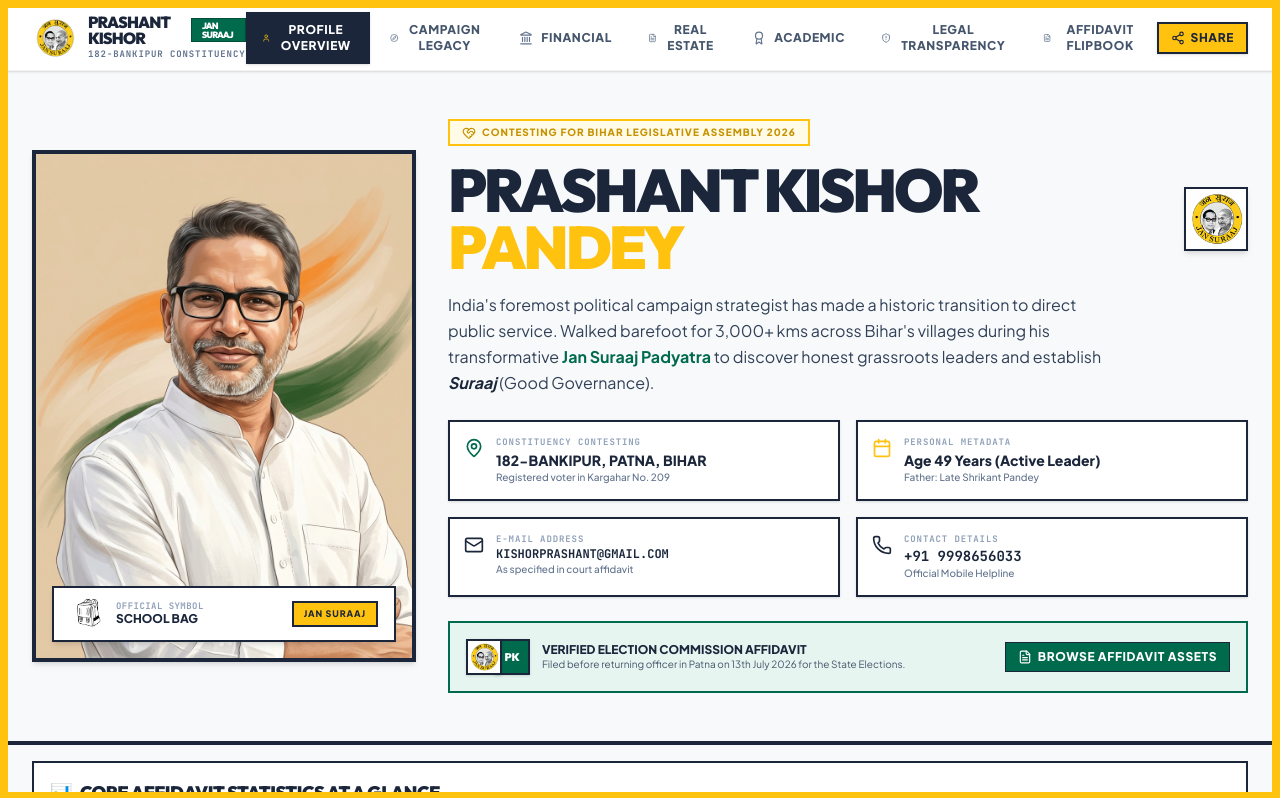
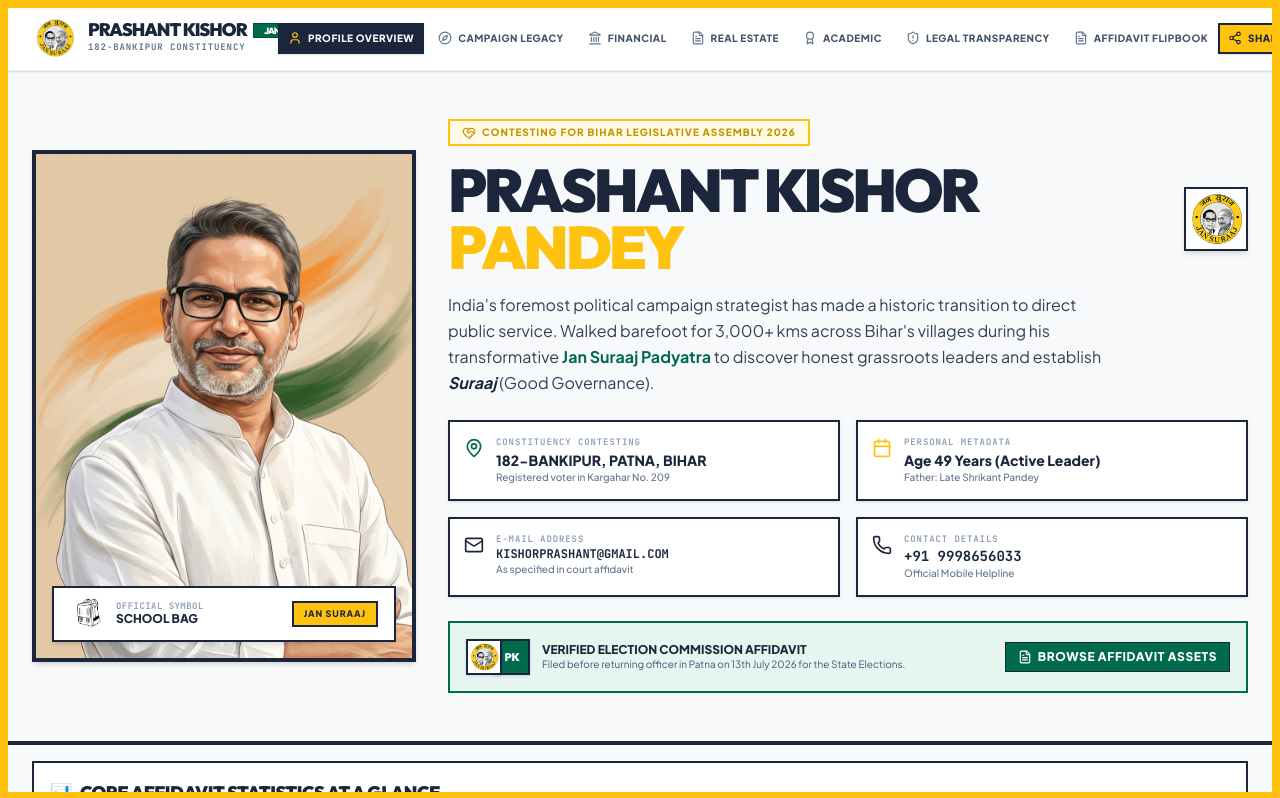
Before and after one commit to Spiderplant7450/Prashant-Kishor-Jan-Suraaj-Dashboard, a React (Vite) app: page / in a window 1280 px wide. Shown: the top 798 px of the page. Built offline with nearby package versions, Linux system fonts and the light colour scheme.

Commit message:
feat: improve UI responsiveness for header and flipbook
Update header layout to prevent text wrapping on smaller screens and enhance the affidavit flipbook navigation controls with circular buttons for better mobile/desktop usability.

```diff
--- a/src/components/AffidavitFlipbook.tsx
+++ b/src/components/AffidavitFlipbook.tsx
@@ -51,6 +51,15 @@
           </p>
         </div>
 
+        <div className="flex flex-row items-center justify-center gap-2 sm:gap-8">
+          <button
+            onClick={prevPage}
+            className="hidden sm:flex items-center justify-center w-12 h-12 bg-brand-navy text-white hover:bg-opacity-90 transition-all rounded-full shadow-lg shrink-0"
+            aria-label="Previous Page"
+          >
+            <ChevronLeft className="w-6 h-6" />
+          </button>
+
           <div className="flex flex-col items-center gap-6">
             <HTMLFlipBook
               width={400}
@@ -73,21 +82,31 @@
               ))}
             </HTMLFlipBook>
 
-          <div className="flex gap-4">
+            {/* Mobile buttons */}
+            <div className="flex sm:hidden gap-4">
               <button
                 onClick={prevPage}
-              className="flex items-center gap-2 px-6 py-3 bg-brand-navy text-white font-black uppercase tracking-wider hover:bg-opacity-90 transition-all border-2 border-brand-navy cursor-pointer"
+                className="flex items-center gap-2 px-4 py-2 bg-brand-navy text-white font-black uppercase tracking-wider hover:bg-opacity-90 transition-all border-2 border-brand-navy cursor-pointer"
               >
-              <ChevronLeft className="w-5 h-5" /> Previous
+                <ChevronLeft className="w-5 h-5" /> Prev
               </button>
               <button
                 onClick={nextPage}
-              className="flex items-center gap-2 px-6 py-3 bg-saffron text-white font-black uppercase tracking-wider hover:bg-saffron-dark transition-all border-2 border-saffron cursor-pointer"
+                className="flex items-center gap-2 px-4 py-2 bg-saffron text-white font-black uppercase tracking-wider hover:bg-saffron-dark transition-all border-2 border-saffron cursor-pointer"
               >
                 Next <ChevronRight className="w-5 h-5" />
               </button>
             </div>
           </div>
+
+          <button
+            onClick={nextPage}
+            className="hidden sm:flex items-center justify-center w-12 h-12 bg-saffron text-white hover:bg-saffron-dark transition-all rounded-full shadow-lg shrink-0"
+            aria-label="Next Page"
+          >
+            <ChevronRight className="w-6 h-6" />
+          </button>
+        </div>
       </div>
     </section>
   );
--- a/src/components/Header.tsx
+++ b/src/components/Header.tsx
@@ -31,18 +31,18 @@
           <div className="flex items-center space-x-3 cursor-pointer" onClick={() => setActiveTab("overview")}>
             <PartyLogo className="w-11 h-11 hover:scale-105 transition-transform duration-200" />
             <div>
-              <h1 className="font-display font-black text-base text-brand-navy leading-none tracking-tighter flex items-center gap-1.5 uppercase">
+              <h1 className="font-display font-black text-base lg:text-lg text-brand-navy leading-none tracking-tighter flex items-center gap-1.5 uppercase whitespace-nowrap">
                 Prashant Kishor
                 <span className="hidden sm:inline-block bg-party-green text-white text-[9px] font-black px-2.5 py-0.5 rounded-none border border-party-green-dark">
                   Jan Suraaj
                 </span>
               </h1>
-              <p className="text-[9px] font-mono text-slate-500 font-bold tracking-widest uppercase mt-0.5">182-BANKIPUR CONSTITUENCY</p>
+              <p className="text-[9px] font-mono text-slate-500 font-bold tracking-widest uppercase mt-0.5 whitespace-nowrap">182-BANKIPUR CONSTITUENCY</p>
             </div>
           </div>
 
           {/* Desktop Navigation links */}
-          <nav className="hidden lg:flex space-x-1" aria-label="Global" id="desktop-nav">
+          <nav className="hidden xl:flex space-x-1" aria-label="Global" id="desktop-nav">
             {tabs.map((tab) => {
               const IconComp = tab.icon;
               const isActive = activeTab === tab.id;
@@ -60,7 +60,7 @@
                       }
                     }, 50);
                   }}
-                  className={`flex items-center gap-2 px-3.5 py-2 text-xs font-black uppercase tracking-wider transition-all duration-150 border-2 ${
+                  className={`flex items-center gap-1.5 px-2 2xl:px-3 py-1.5 2xl:py-2 text-[10px] 2xl:text-xs font-black uppercase tracking-wider transition-all duration-150 border-2 whitespace-nowrap ${
                     isActive
                       ? "bg-brand-navy text-white border-brand-navy font-black shadow-sm"
                       : "text-slate-600 border-transparent hover:text-brand-navy hover:bg-slate-100"
@@ -81,7 +81,7 @@
                 setCopied(true);
                 setTimeout(() => setCopied(false), 2000);
               }}
-              className="flex items-center gap-1.5 px-3 py-1.5 border-2 border-brand-navy text-xs font-black uppercase tracking-wider transition-colors shadow-sm cursor-pointer"
+              className="flex items-center gap-1.5 px-2 2xl:px-3 py-1.5 border-2 border-brand-navy text-[10px] 2xl:text-xs font-black uppercase tracking-wider transition-colors shadow-sm cursor-pointer whitespace-nowrap"
               style={{
                 backgroundColor: copied ? "var(--color-party-green)" : "var(--color-saffron)",
                 color: copied ? "#ffffff" : "var(--color-brand-navy)",
@@ -97,7 +97,7 @@
       </div>
 
       {/* Mobile Navigation panel */}
-      <div className="lg:hidden flex overflow-x-auto py-2.5 px-4 bg-gray-50 border-t border-gray-200 scrollbar-none" id="mobile-nav">
+      <div className="xl:hidden flex overflow-x-auto py-2.5 px-4 bg-gray-50 border-t border-gray-200 scrollbar-none" id="mobile-nav">
         <div className="flex space-x-2">
           {tabs.map((tab) => {
             const IconComp = tab.icon;
```
Lines whose indentation alone changed are shown as unchanged.
